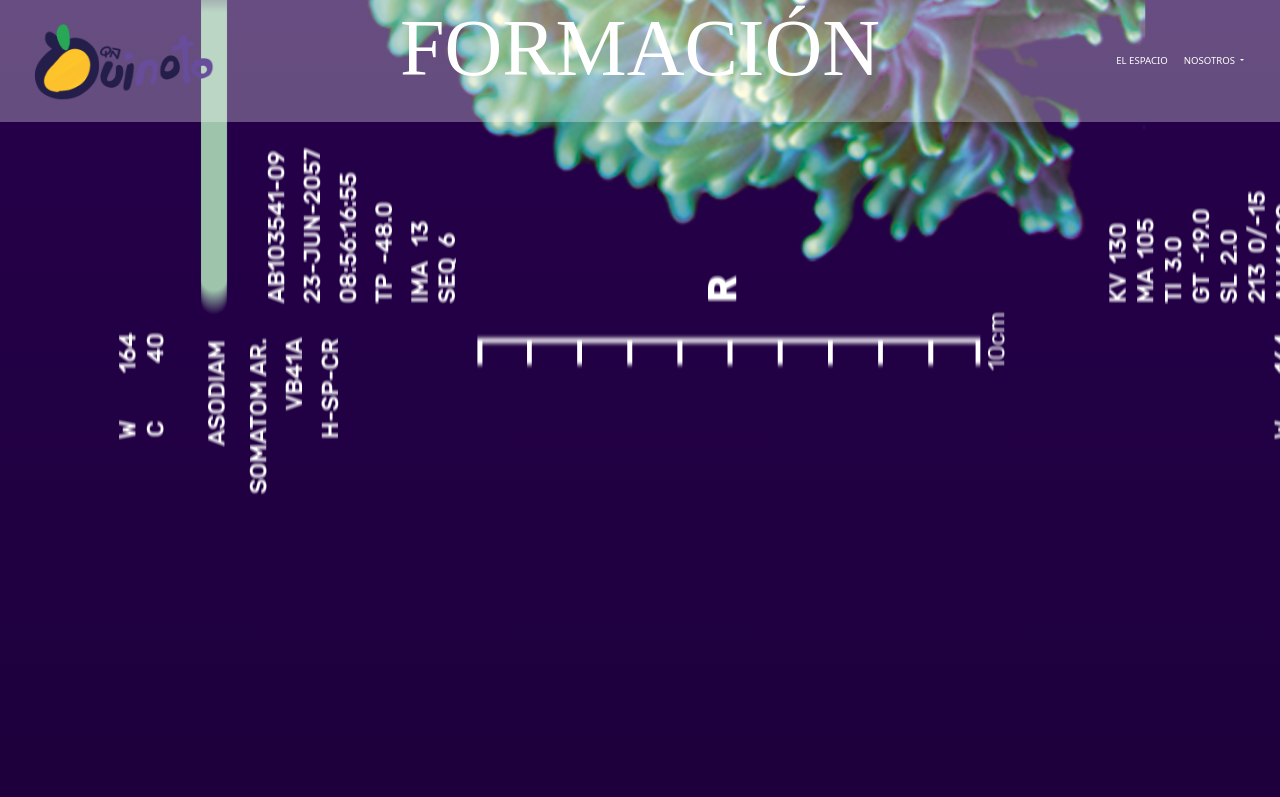
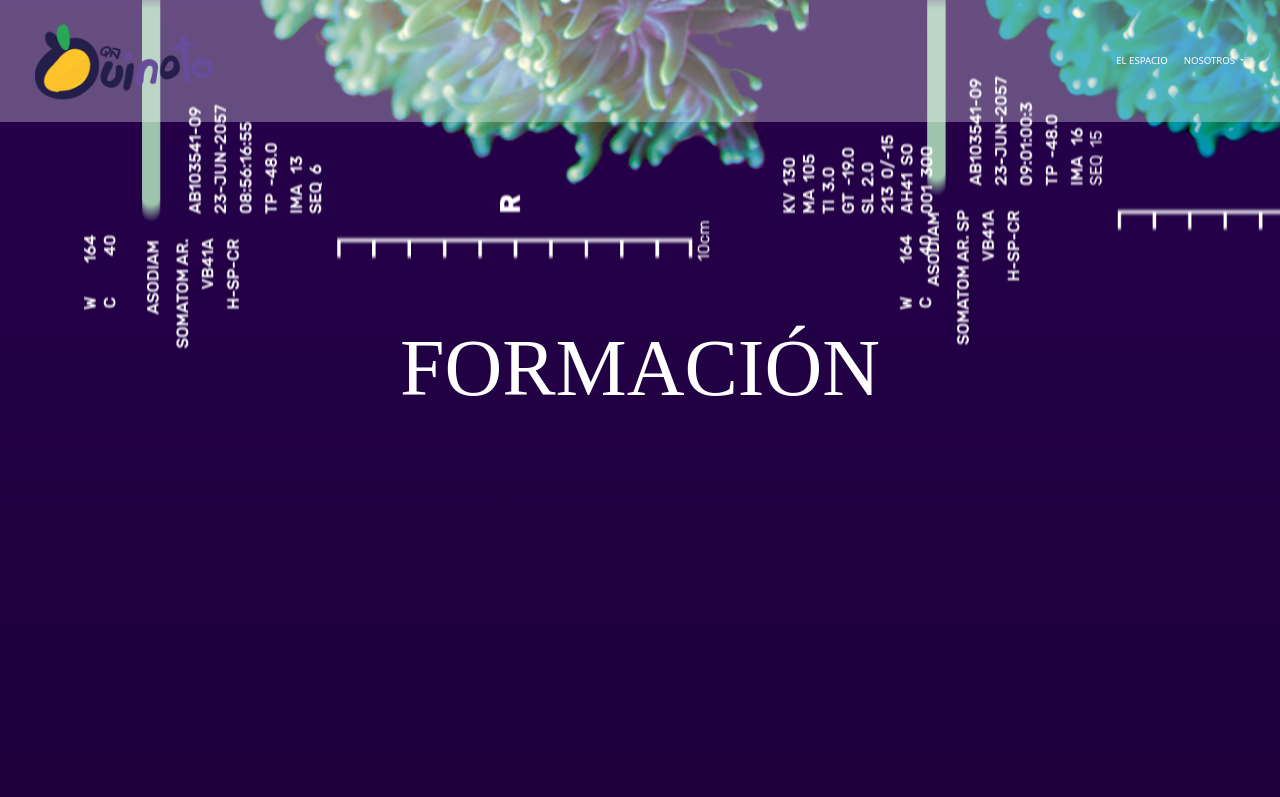
Before and after one commit to QuinioaAlejandro/Quinoto, a plain HTML site: page pages/formacion.html in a window 1280 px wide. Shown: the top 797 px of the page. Drawn offline with nearby package versions, Linux system fonts and the light colour scheme.

Commit message:
correcciones completas

```diff
--- a/pages/formacion.html
+++ b/pages/formacion.html
@@ -49,7 +49,7 @@
         </header>
 
         <main class="main-p">
-            <section class="main-index-formacion">
+            <section class="main-index fcion">
                 <h1 class="titulo">
                     Formación
                 </h1>
--- a/style/style.css
+++ b/style/style.css
@@ -140,18 +140,12 @@
 
 /* index */
 
+.fcion {
+  background-image: url(../img/formacion-qionoto.png)!important;
+  background-repeat: no-repeat;
+  background-size: 110%;
+}
 
-.main-index-formacion {
-  background-image: url(../img/formacion-qionoto.png);
-  background-repeat: no-repeat;
-  height: 100vh;
-  font-family: aboreto;
-  text-transform: uppercase;
-  text-align: center;
-  color: white;
-  font-weight: 100;
-  font-size: 6rem;
-}
 
 .sp {
   background-image: url(../img/espacio.jpg)!important;
```
